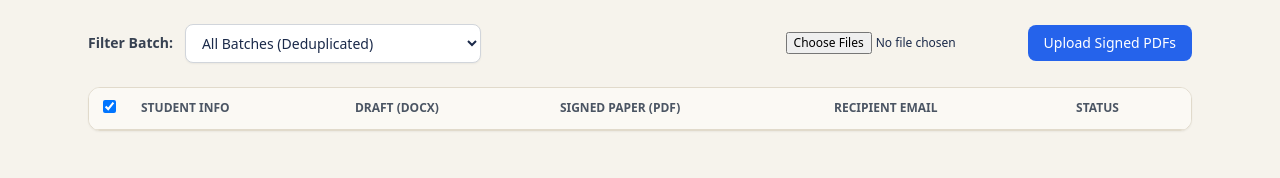
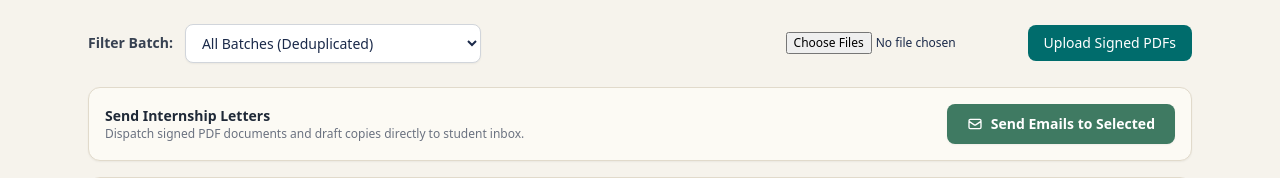
Before and after one commit to chissanupongkha/internship-document-website, a Django app: page /signed/ in a window 1280 px wide. Shown: the part 113-291 px from the top of the page. Run offline with Django 5.2, Linux system fonts and the light colour scheme; a user stored in the database is signed in; tables that the repository leaves empty hold one stand-in row (values such as "Sample post"); data that the repository does not hold is empty; some libraries are stand-ins or nearby versions.

Commit message:
chang button color

```diff
--- a/letters/templates/letters/index.html
+++ b/letters/templates/letters/index.html
@@ -47,7 +47,7 @@
           • {{ batch.uploaded_at|date:"M d, Y H:i" }}
         </p>
       </div>
-      <a href="{% url 'letters:preview' batch.id %}" class="px-3 py-1 bg-blue-600 text-white rounded text-sm hover:bg-blue-700">View Batch</a>
+      <a href="{% url 'letters:preview' batch.id %}" class="px-3 py-1 bg-[#006C6C] text-white rounded text-sm hover:bg-[#004D4D]">View Batch</a>
     </li>
   {% endfor %}
 </ul>
--- a/letters/templates/letters/signed_preview.html
+++ b/letters/templates/letters/signed_preview.html
@@ -1,6 +1,7 @@
 {% extends 'letters/base.html' %}
 {% block content %}
 <div class="flex flex-col md:flex-row md:items-center justify-between mb-6 gap-4">
+  <!-- Filter Batch Form -->
   <form method="get" action="{% url 'letters:signed_preview' %}" class="flex items-center gap-3">
     <label for="batch_id" class="text-sm font-semibold text-gray-700">Filter Batch:</label>
     <select name="batch_id" id="batch_id" onchange="this.form.submit()"
@@ -20,17 +21,36 @@
   <form action="{% url 'letters:upload_signed' %}?batch_id={{ selected_batch_id }}" method="post" enctype="multipart/form-data" class="flex items-center gap-2">
     {% csrf_token %}
     <input type="file" name="signed_files" multiple accept=".pdf,.zip" required class="text-xs">
-    <button type="submit" class="px-4 py-2 bg-blue-600 text-white rounded-lg text-sm font-medium hover:bg-blue-700">
+    <button type="submit" class="px-4 py-2 bg-[#006C6C] text-white rounded-lg text-sm font-medium hover:bg-[#004D4D]">
       Upload Signed PDFs
     </button>
   </form>
+</div>
+
+<!-- Send Email Dispatch Form -->
+<form action="{% url 'letters:send_signed_emails' %}" method="post">
+  {% csrf_token %}
+  <input type="hidden" name="batch_id" value="{{ selected_batch_id }}">
+
+  <!-- Action Header Bar -->
+  <div class="flex items-center justify-between mb-4 bg-[#FCFAF4] border border-[#E1DACB] rounded-xl p-4 shadow-sm">
+    <div>
+      <h2 class="font-bold text-gray-800 text-sm">Send Internship Letters</h2>
+      <p class="text-xs text-gray-500">Dispatch signed PDF documents and draft copies directly to student inbox.</p>
+    </div>
+    <button type="submit" class="px-5 py-2.5 bg-[#3F7A62] text-white rounded-lg text-sm font-semibold hover:bg-[#2E5B49] transition shadow-sm flex items-center gap-2">
+      <svg class="w-4 h-4" fill="none" stroke="currentColor" viewBox="0 0 24 24"><path stroke-linecap="round" stroke-linejoin="round" stroke-width="2" d="M3 8l7.89 5.26a2 2 0 002.22 0L21 8M5 19h14a2 2 0 002-2V7a2 2 0 00-2-2H5a2 2 0 00-2 2v10a2 2 0 002 2z"/></svg>
+      Send Emails to Selected
+    </button>
   </div>
 
   <div class="bg-white border border-[#E1DACB] rounded-xl overflow-hidden shadow-sm">
     <table class="w-full text-left text-xs">
       <thead class="bg-[#FBF9F4] border-b border-[#E1DACB] font-semibold text-gray-600 uppercase">
         <tr>
-            <th class="p-3 w-10 text-center"><input type="checkbox" id="select-all" onclick="document.querySelectorAll('.rec-checkbox').forEach(c => c.checked = this.checked)" checked></th>
+          <th class="p-3 w-10 text-center">
+            <input type="checkbox" id="select-all" onclick="document.querySelectorAll('.rec-checkbox:not([disabled])').forEach(c => c.checked = this.checked)" checked>
+          </th>
           <th class="p-3">Student Info</th>
           <th class="p-3">Draft (DOCX)</th>
           <th class="p-3">Signed Paper (PDF)</th>
@@ -62,7 +82,6 @@
                 <a href="{{ item.doc.signed_file.url }}" target="_blank" class="text-[#3F7A62] font-semibold hover:underline">
                   ✓ Signed PDF
                 </a>
-
               </div>
             {% else %}
               <span class="text-red-500 font-medium">Missing Signed PDF</span>
@@ -103,7 +122,6 @@
     </table>
   </div>
 </form>
-</div>
 
 <script>
 function togglePreview(rowId, fileUrl) {
--- a/letters/urls.py
+++ b/letters/urls.py
@@ -27,6 +27,7 @@ urlpatterns = [
     path('signed/<int:batch_id>/', views.signed_preview, name='signed_preview_batch'),
     path('signed/upload/', views.upload_signed, name='upload_signed'),
     path('signed/upload/<int:batch_id>/', views.upload_signed, name='upload_signed_batch'),
+    path('signed/send/', views.send_signed_emails, name='send_signed_emails'),
 
     # Add this route:
     path('document/<int:document_id>/signed-pdf/', views.view_signed_pdf, name='view_signed_pdf'),
--- a/letters/views.py
+++ b/letters/views.py
@@ -623,24 +623,25 @@ def signed_preview(request, batch_id=None):
     })
 
 @staff_required
-def send_signed_emails(request, batch_id):
-    """Dispatches signed PDFs and draft DOCX files to selected student emails."""
-    batch = get_object_or_404(UploadedBatch, id=batch_id)
-
+def send_signed_emails(request):
+    """Dispatches signed PDFs and draft DOCX files to selected student emails across filtered or all batches."""
     if request.method != 'POST':
-        return redirect('letters:signed_preview', batch_id=batch.id)
+        return redirect('letters:signed_preview')
 
     selected_ids = request.POST.getlist('selected_records')
-    records = batch.records.filter(id__in=selected_ids)
+    selected_batch = request.POST.get('batch_id', 'all')
+
+    # Query records across all batches by ID
+    records = StudentRecord.objects.filter(id__in=selected_ids)
 
     if not records.exists():
         messages.warning(request, "No student records were selected. Please check at least one box.")
-        return redirect('letters:signed_preview', batch_id=batch.id)
+        return redirect(f"{reverse('letters:signed_preview')}?batch_id={selected_batch}")
 
     sent_count = 0
     for r in records:
         student_email = request.POST.get(f'email_{r.id}', '').strip() or get_student_email(r)
-        doc = GeneratedDocument.objects.filter(record=r, status=GeneratedDocument.STATUS_GENERATED).last()
+        doc = GeneratedDocument.objects.filter(record=r).last()
 
         if doc and doc.signed_file and student_email:
             subject = f"Signed Internship Letter & Draft - {r.display_name}"
@@ -657,6 +658,7 @@ def send_signed_emails(request, batch_id):
                 to=[student_email],
             )
 
+            # Attach Signed PDF
             doc.signed_file.open('rb')
             email.attach(
                 os.path.basename(doc.signed_file.name),
@@ -665,6 +667,7 @@ def send_signed_emails(request, batch_id):
             )
             doc.signed_file.close()
 
+            # Attach Draft DOCX if available
             if doc.file:
                 doc.file.open('rb')
                 email.attach(
@@ -680,16 +683,14 @@ def send_signed_emails(request, batch_id):
             doc.save()
             sent_count += 1
 
-    # Log action
     log_activity(
         request,
         'SEND_EMAIL',
-        f"Sent {sent_count} signed letter emails for Batch #{batch.id}"
+        f"Sent {sent_count} signed letter emails ({selected_batch})"
     )
 
     messages.success(request, f"Successfully processed {sent_count} email(s) with PDF and DOCX attachments.")
-    return redirect('letters:signed_preview', batch_id=batch.id)
-
+    return redirect(f"{reverse('letters:signed_preview')}?batch_id={selected_batch}")
 
 @staff_required
 def signed_papers_main(request):
```
Also changed, not shown: 1 other file. Lines whose indentation alone changed are shown as unchanged.
